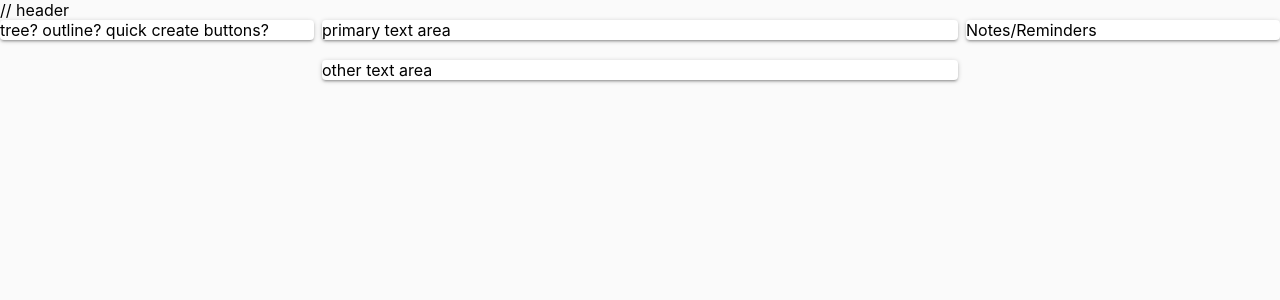
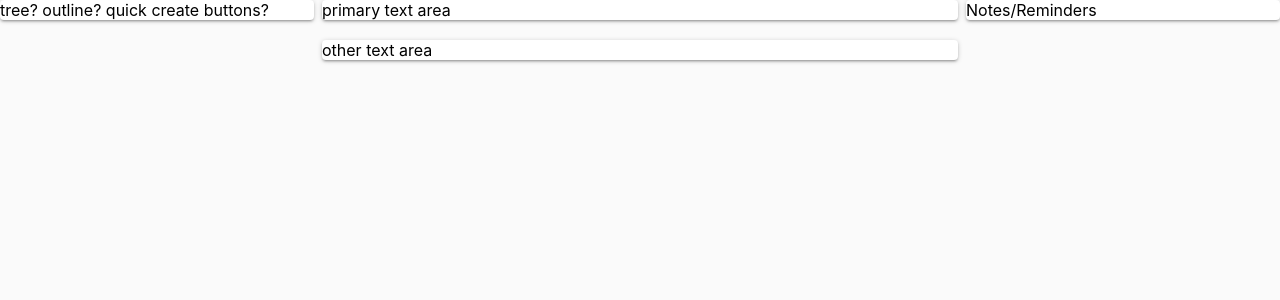
Before and after one commit to aml7733/storybook, a React (Create React App) app: page / in a window 1280 px wide. Shown: the top 300 px of the page. Built offline with nearby package versions, Linux system fonts and the light colour scheme.

Commit message:
arbitrary

```diff
--- a/src/App.jsx
+++ b/src/App.jsx
@@ -7,7 +7,8 @@ function App() {
   return (
     <React.Fragment>
       <CssBaseline />
-      // header
+      { // header
+      }
       <Body />
     </React.Fragment>
   );
```
